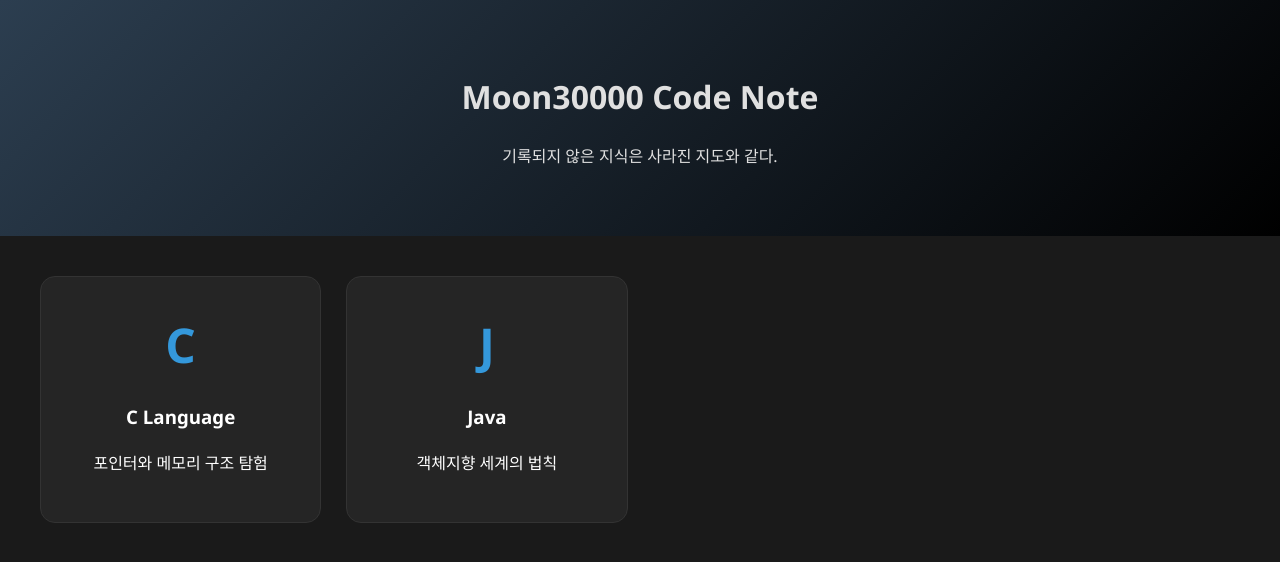
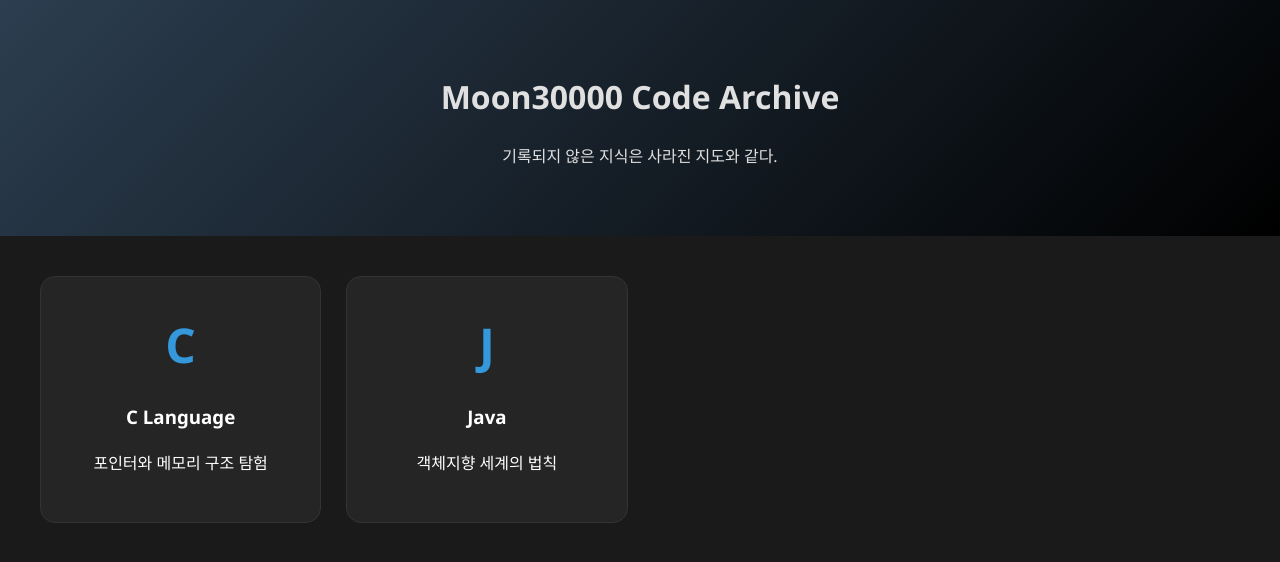
Before and after one commit to mylovexuewen/moon30000, a plain HTML site: page index.html in a window 1280 px wide. Drawn offline with Linux system fonts and the light colour scheme.

Commit message:
Update index.html

```diff
--- a/index.html
+++ b/index.html
@@ -8,7 +8,7 @@
 </head>
 <body>
     <header>
-        <h1>Moon30000 Code Note</h1>
+        <h1>Moon30000 Code Archive</h1>
         <p>기록되지 않은 지식은 사라진 지도와 같다.</p>
     </header>
 
```
